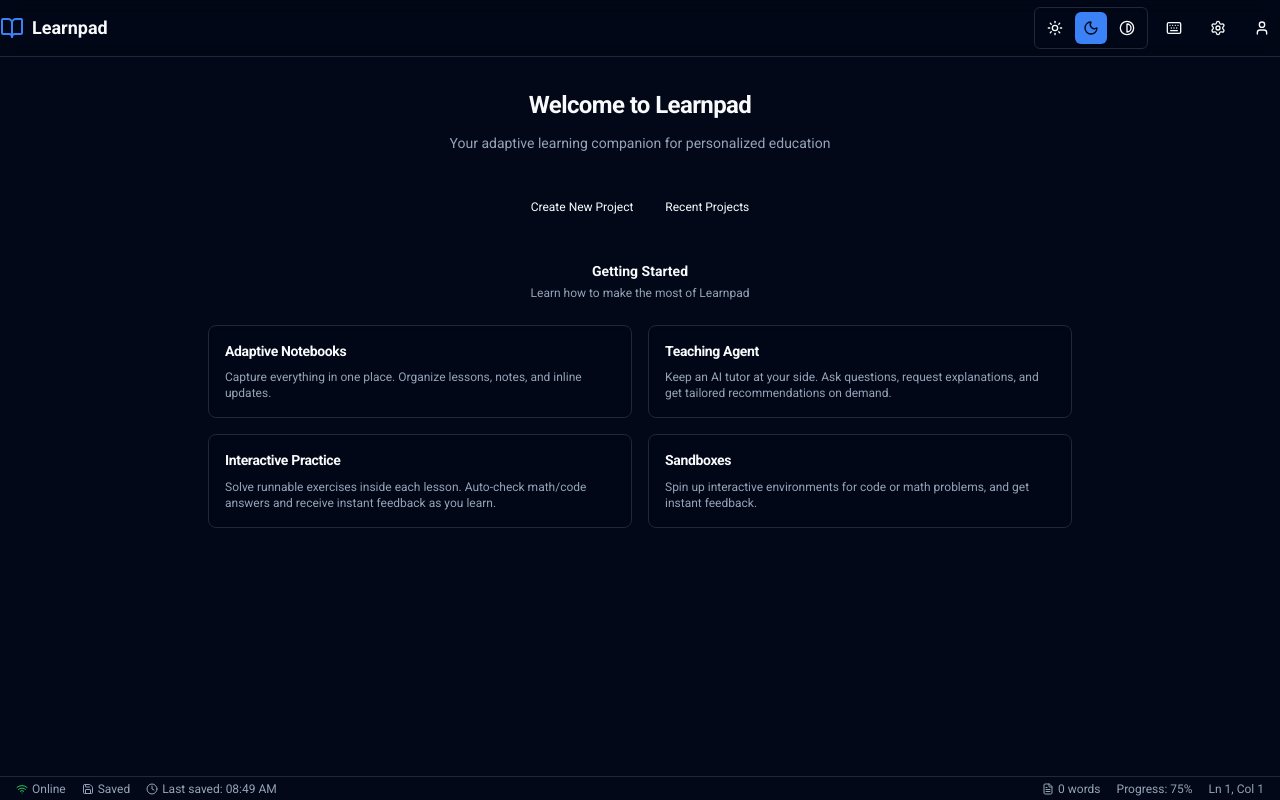
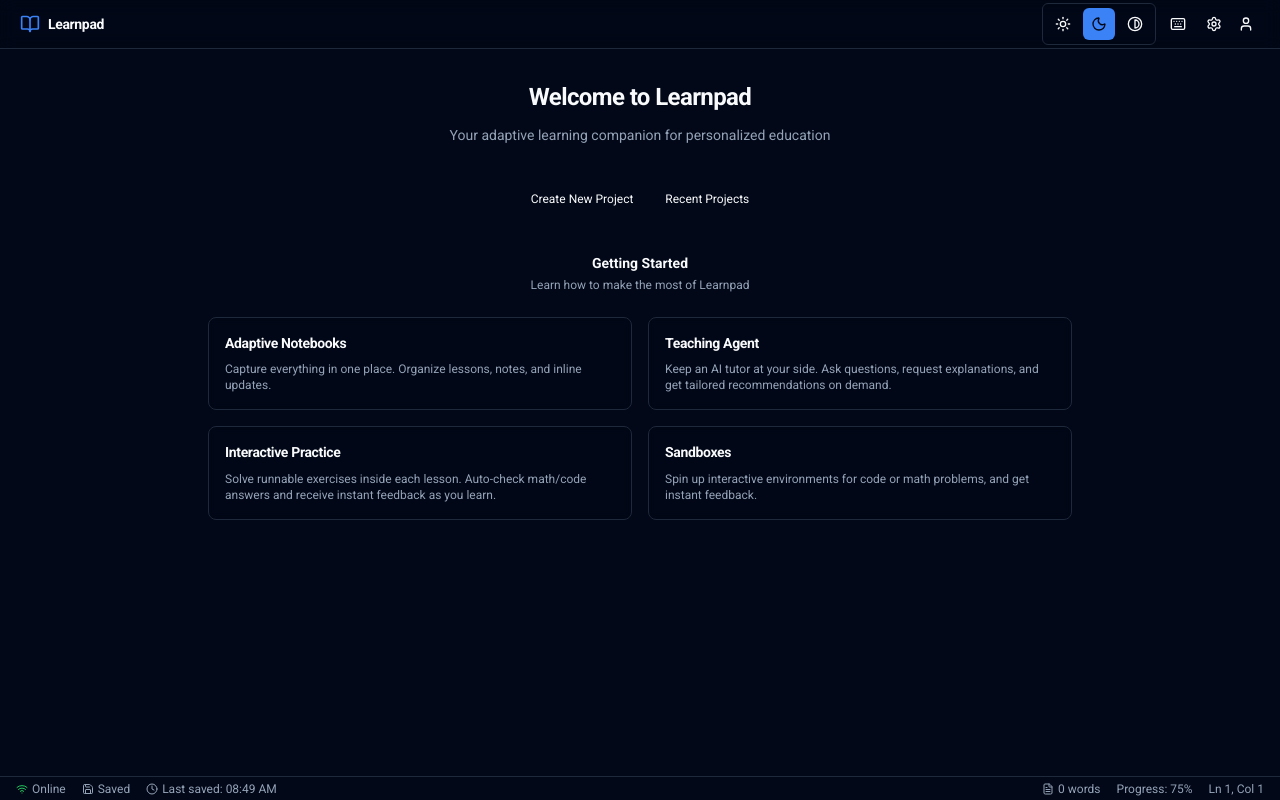
Before and after one commit to mematcha/learnpad, a Next.js app in the folder src/app/: page / in a window 1280 px wide. Built offline with nearby package versions, Linux system fonts and the light colour scheme.

Commit message:
Refactor Header component styling and layout in Learnpad. Adjusted dimensions and spacing for buttons and icons, improved text size and tracking for better readability, and ensured consistent design across the header elements.

```diff
--- a/src/app/components/layout/header.tsx
+++ b/src/app/components/layout/header.tsx
@@ -21,40 +21,40 @@ interface HeaderProps {
 export function Header({ onMenuToggle, isSidebarOpen, hideSidebar = false }: HeaderProps) {
   return (
     <header className="sticky top-0 z-50 w-full border-b bg-background/95 backdrop-blur supports-[backdrop-filter]:bg-background/60">
-      <div className="container flex h-14 max-w-screen-2xl items-center">
+      <div className="container flex h-12 max-w-screen-2xl items-center px-3 md:px-5">
         {!hideSidebar && (
-          <div className="mr-4 hidden md:flex">
+          <div className="mr-2 hidden md:flex">
             <Button
               variant="ghost"
               size="icon"
               onClick={onMenuToggle}
-              className="h-9 w-9"
+              className="h-7 w-7"
             >
-              <Menu className="h-4 w-4" />
+              <Menu className="h-3.5 w-3.5" />
               <span className="sr-only">Toggle sidebar</span>
             </Button>
           </div>
         )}
 
         <div className="flex items-center space-x-2">
-          <BookOpen className="h-6 w-6 text-primary" />
-          <span className="font-bold text-lg">Learnpad</span>
+          <BookOpen className="h-4 w-4 md:h-5 md:w-5 text-primary" />
+          <span className="font-bold text-xs md:text-sm tracking-tight">Learnpad</span>
         </div>
 
-        <div className="flex flex-1 items-center justify-between space-x-2 md:justify-end">
-          <div className="w-full flex-1 md:w-auto md:flex-none">
+        <div className="flex flex-1 items-center justify-between space-x-1 md:justify-end">
+          <div className="w-full flex-1 md:w-auto md:flex-none text-xs text-muted-foreground">
             {/* Workspace switcher will go here */}
           </div>
 
-          <nav className="flex items-center space-x-2">
+          <nav className="flex items-center space-x-1">
             <ThemeSwitcher />
             <KeyboardShortcutsHelp />
 
             <TooltipProvider>
               <Tooltip>
                 <TooltipTrigger asChild>
-                  <Button variant="ghost" size="icon" className="h-9 w-9">
-                    <Settings className="h-4 w-4" />
+                  <Button variant="ghost" size="icon" className="h-7 w-7">
+                    <Settings className="h-3 w-3" />
                     <span className="sr-only">Settings</span>
                   </Button>
                 </TooltipTrigger>
@@ -65,8 +65,8 @@ export function Header({ onMenuToggle, isSidebarOpen, hideSidebar = false }: Hea
 
               <Tooltip>
                 <TooltipTrigger asChild>
-                  <Button variant="ghost" size="icon" className="h-9 w-9">
-                    <User className="h-4 w-4" />
+                  <Button variant="ghost" size="icon" className="h-7 w-7">
+                    <User className="h-3 w-3" />
                     <span className="sr-only">User profile</span>
                   </Button>
                 </TooltipTrigger>
```
